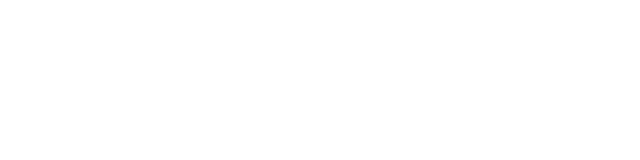
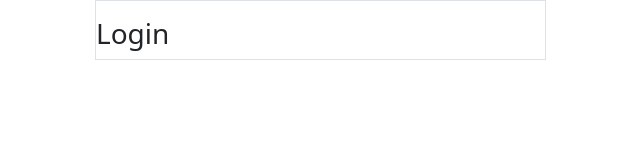
Before and after one commit to mbekwanelson/AngularAuthUI2023, an Angular app: page / in a window 1280 px wide. Shown: the top 160 px of the page, without its empty margins (367-1007 px from the left). Built offline with nearby package versions, Linux system fonts and the light colour scheme.

Commit message:
# routed home to login component # created initial login component html

```diff
--- a/src/app/app-routing.module.ts
+++ b/src/app/app-routing.module.ts
@@ -6,6 +6,7 @@
 const routes: Routes = [
   {path:"login",component: LoginComponent},
   {path:"signup",component: SignupComponent},
+  {path:"",component: LoginComponent},
 ];
 
 @NgModule({
--- a/src/app/components/login/login.component.html
+++ b/src/app/components/login/login.component.html
@@ -1 +1,17 @@
-<p>login works!</p>
+<div class="outer">
+  <div class="container">
+    <div class="row">
+
+      <div class="offset-md-2 col-lg-5 col-md-7 offset-lg-4 offset-md-3">
+        <div class="panel border bg-white">
+          <div class="panel-heading">
+            <h3 class="pt-3 font-weight-bold">
+              Login
+            </h3>
+          </div>
+        </div>
+      </div>
+
+    </div>
+  </div>
+</div>
```
